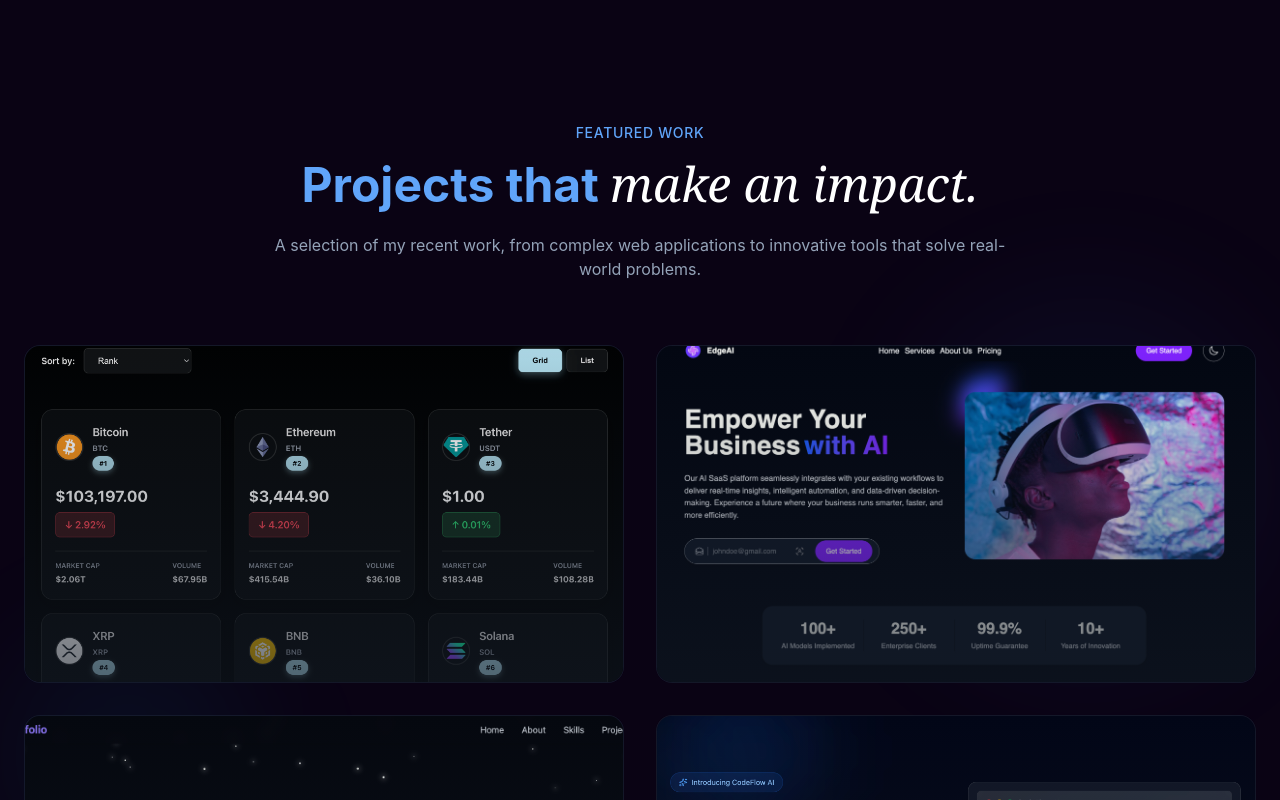
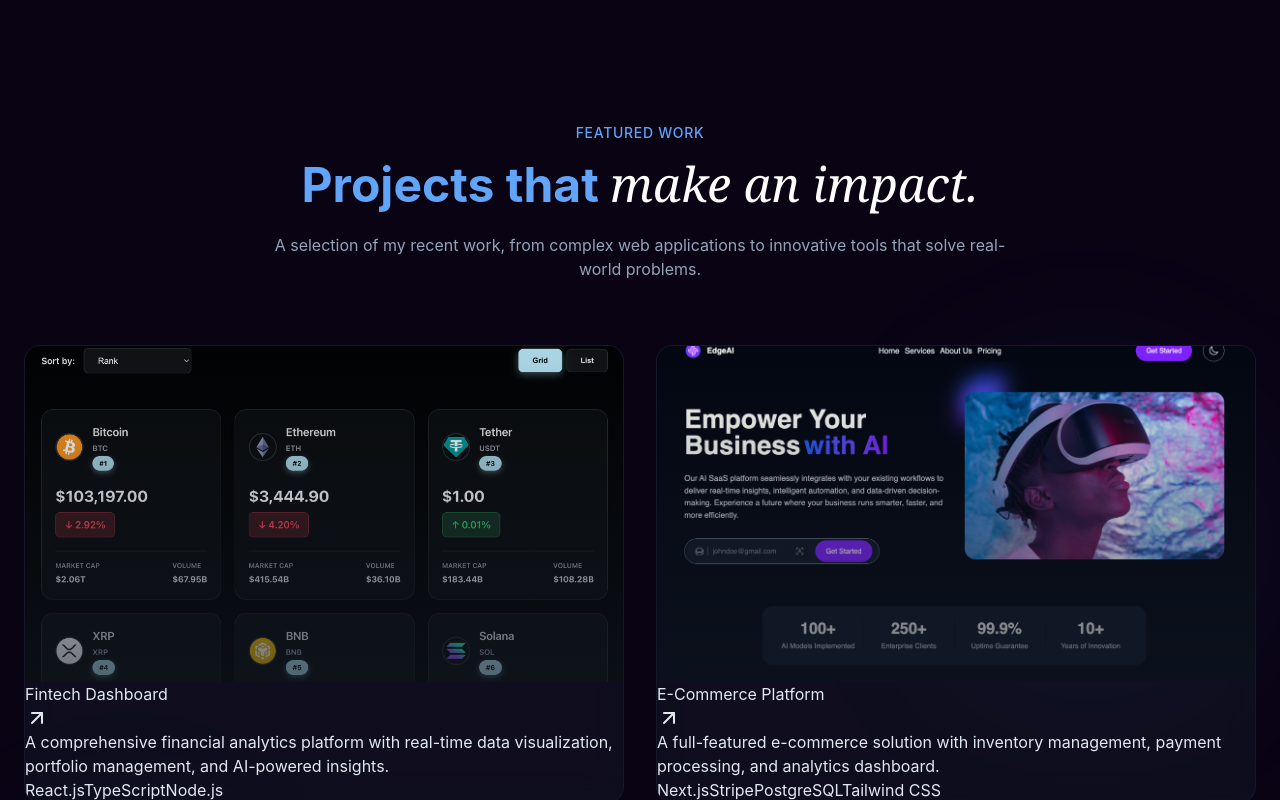
Before and after one commit to noahnoahnoahtran/Web_Dev, a React (Vite) app in the folder Website/10_portfolio/: page / in a window 1280 px wide. Shown: the part 2000-2800 px from the top of the page. Built offline with nearby package versions, Linux system fonts and the light colour scheme.

Commit message:
feat(projects/content): setup project content structure

```diff
--- a/Website/10_portfolio/src/sections/Projects.jsx
+++ b/Website/10_portfolio/src/sections/Projects.jsx
@@ -94,6 +94,20 @@ export const Projects = () => {
                   </a>
                 </div>
               </div>
+
+              {/* Content */}
+              <div>
+                <div>
+                  <h3>{project.title}</h3>
+                  <ArrowUpRight />
+                </div>
+                <p>{project.description}</p>
+                <div>
+                  {project.tags.map((tag, tagIndex) => (
+                    <span>{tag}</span>
+                  ))}
+                </div>
+              </div>
             </div>
           ))}
         </div>
```
